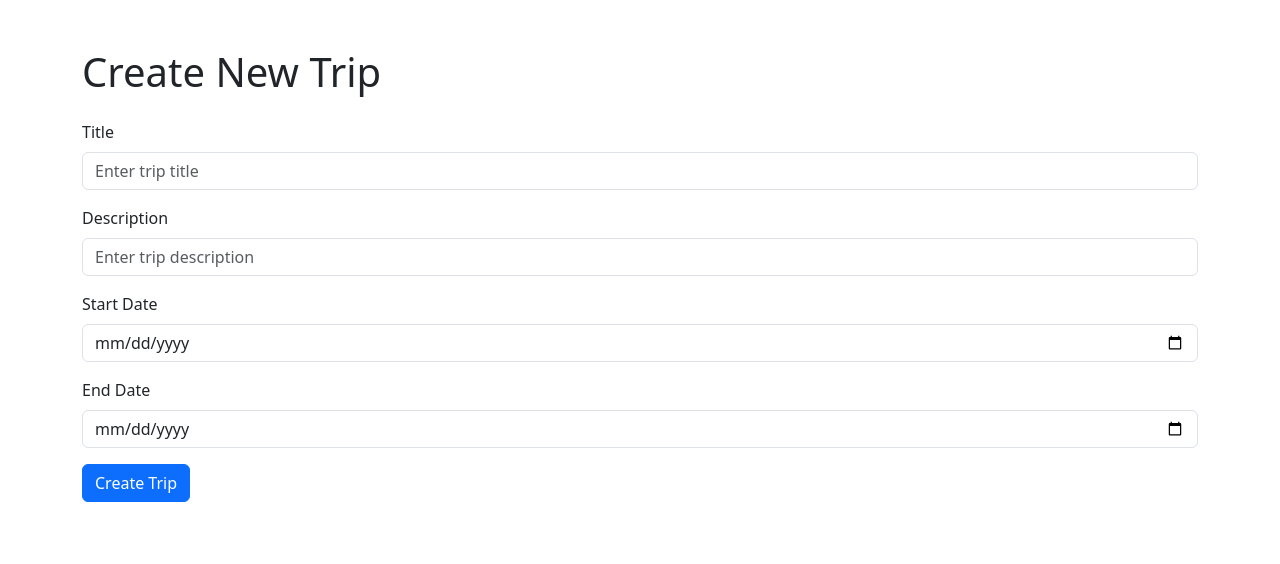
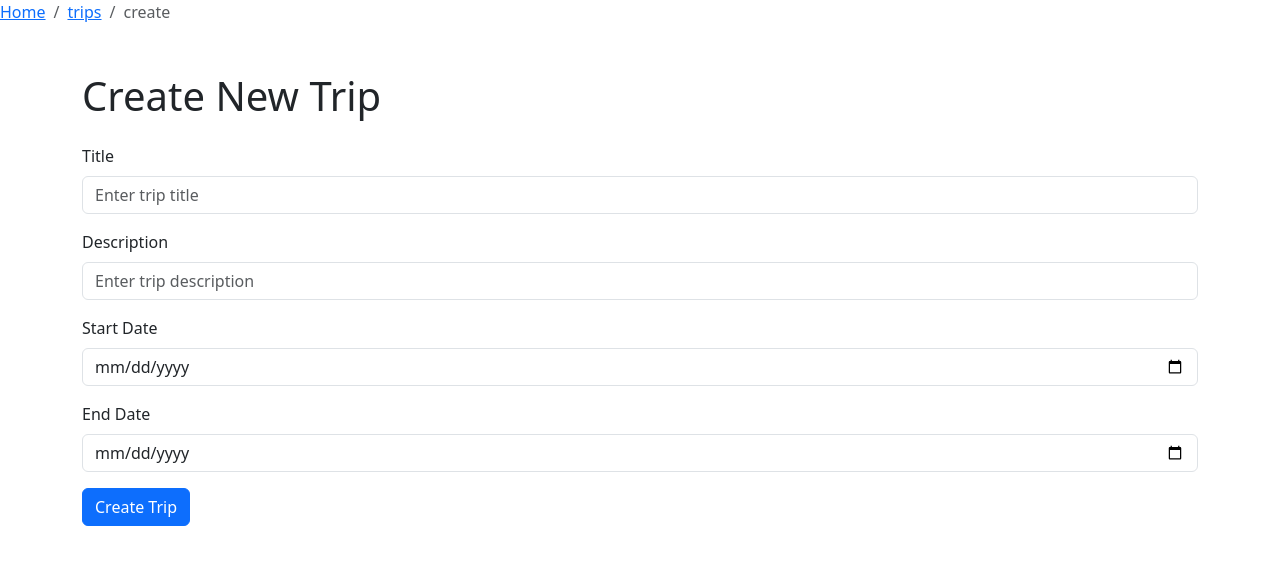
Before and after one commit to RiccardoPotalivo/travel-app, a React (Vite) app in the folder client/: page /trips/create in a window 1280 px wide. Shown: the top 564 px of the page. Built offline with nearby package versions, Linux system fonts and the light colour scheme.

Commit message:
add breadcrumbs links

```diff
--- /dev/null
+++ b/client/src/components/Breadcrumbs.jsx
@@ -0,0 +1,35 @@
+import React from 'react';
+import { Link, useLocation } from 'react-router-dom';
+
+const Breadcrumbs = () => {
+    const location = useLocation();
+    const pathnames = location.pathname.split('/').filter(x => x);
+
+    return (
+        <nav aria-label="breadcrumb">
+            <ol className="breadcrumb">
+                <li className="breadcrumb-item">
+                    <Link to="/">Home</Link>
+                </li>
+                {pathnames.map((value, index) => {
+                    const to = `/${pathnames.slice(0, index + 1).join('/')}`;
+                    return (
+                        <li
+                            key={to}
+                            className={`breadcrumb-item ${index === pathnames.length - 1 ? 'active' : ''}`}
+                            aria-current={index === pathnames.length - 1 ? 'page' : undefined}
+                        >
+                            {index === pathnames.length - 1 ? (
+                                value
+                            ) : (
+                                <Link to={to}>{value}</Link>
+                            )}
+                        </li>
+                    );
+                })}
+            </ol>
+        </nav>
+    );
+};
+
+export default Breadcrumbs;
--- /dev/null
+++ b/client/src/pages/Day/show.jsx
@@ -0,0 +1,5 @@
+import React, { useState, useEffect } from "react";
+import { useParams } from "react-router-dom";
+import { fetchDay } from "../../services/day";
+import { fetchTrip } from "../../services/trip";
+import { Container, Spinner } from "react-bootstrap";
--- a/client/src/pages/Trip/show.jsx
+++ b/client/src/pages/Trip/show.jsx
@@ -1,5 +1,5 @@
 import React, { useState, useEffect } from "react";
-import { useParams } from "react-router-dom";
+import { useParams, Link } from "react-router-dom";
 import { fetchTrip } from "../../services/trip";
 import { Container, Spinner } from "react-bootstrap";
 
@@ -54,7 +54,9 @@ function TripShow() {
             <ul>
                 {trip.days.map(day => (
                     <li key={day._id}>
-                        <strong>{day.title}</strong>: {new Date(day.date).toLocaleDateString()}
+                        <Link to={`/days/${day._id}`}>
+                            {new Date(day.date).toLocaleDateString()} - {day.title}
+                        </Link>
                     </li>
                 ))}
             </ul>
--- a/client/src/routes/AppRoutes.jsx
+++ b/client/src/routes/AppRoutes.jsx
@@ -1,5 +1,6 @@
 import React from "react";
 import { Routes, Route } from "react-router-dom";
+import Breadcrumbs from "../components/Breadcrumbs";
 import Home from "../pages/Home/home";
 import TripIndex from "../pages/Trip/index";
 import TripShow from "../pages/Trip/show";
@@ -7,14 +8,16 @@ import TripCreate from "../pages/Trip/create";
 
 function AppRoutes() {
     return (
+        <div>
+            <Breadcrumbs />
             <Routes>
                 <Route path="/" element={<Home />} />
                 <Route path="/trips" element={<TripIndex />} />
                 <Route path="/trips/:tripId" element={<TripShow />} />
                 <Route path="/trips/create" element={<TripCreate />} />
 
-
             </Routes>
+        </div>
     );
 }
 
```
Lines whose indentation alone changed are shown as unchanged.
